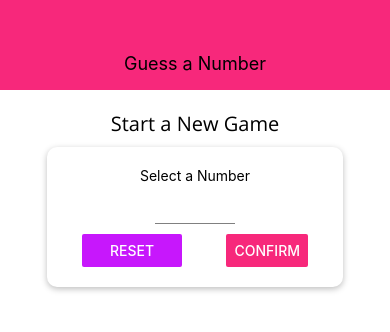
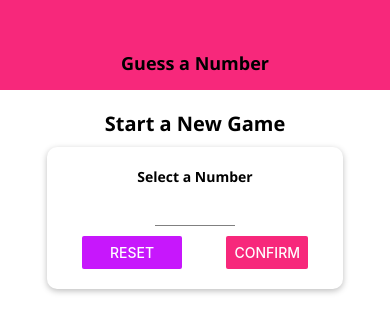
Before and after one commit to Pavel-Lunin/rn-GuessANumber, a React Native app: screen / in a window 390 px wide. Shown: the top 332 px of the page. Built offline with nearby package versions, Linux system fonts and the light colour scheme.

Commit message:
играюсь с применением шрифтов

```diff
--- /dev/null
+++ b/components/BodyText.js
@@ -0,0 +1,12 @@
+import React from 'react'
+import { Text, StyleSheet } from 'react-native'
+
+const BodyText = props => <Text style={styles.body}>{props.children}</Text>
+
+const styles = StyleSheet.create({
+    body: {
+        fontFamily: 'open-sans-bold'
+    }
+});
+
+export default BodyText
--- a/components/Header.js
+++ b/components/Header.js
@@ -1,11 +1,12 @@
 import React from 'react';
 import { StyleSheet, Text, View } from 'react-native';
 import Colors from '../constants/colors';
+import TitleText from './TitleText';
 
 const Header = ({ title }) => {
   return (
     <View style={styles.header}>
-      <Text style={styles.headerTitle}>{title}</Text>
+      <TitleText>{title}</TitleText>
     </View>
   );
 };
@@ -17,12 +18,8 @@
     paddingTop: 36,
     backgroundColor: Colors.primary,
     alignItems: 'center',
-    justifyContent: 'center',
-  },
-  headerTitle: {
-    color: 'black',
-    fontSize: 18,
-  },
+    justifyContent: 'center'
+  }
 });
 
 export default Header;
--- /dev/null
+++ b/components/TitleText.js
@@ -0,0 +1,13 @@
+import React from 'react'
+import { Text, StyleSheet } from 'react-native'
+
+const TitleText = props => <Text style={{...styles.title, ...props.style}}>{props.children}</Text>
+
+const styles = StyleSheet.create({
+    title: {
+        fontFamily: 'open-sans-bold',
+        fontSize: 18
+    }
+});
+
+export default TitleText
--- /dev/null
+++ b/constants/default-styles.js
@@ -0,0 +1,11 @@
+import { StyleSheet } from 'react-native';
+
+export default StyleSheet.create({
+    bodyText: {
+        fontFamily: 'open-sans'
+    },
+    title: {
+        fontFamily: 'open-sans-bold',
+        fontSize: 18
+    }
+});
--- a/package.json
+++ b/package.json
@@ -10,6 +10,7 @@
   "dependencies": {
     "expo": "~40.0.0",
     "expo-app-loading": "^1.0.3",
+    "expo-font": "~8.4.0",
     "expo-status-bar": "~1.0.3",
     "react": "16.13.1",
     "react-dom": "16.13.1",
--- a/screens/GameScreen.js
+++ b/screens/GameScreen.js
@@ -3,6 +3,8 @@
 
 import Card from '../components/Card';
 import NumberContainer from '../components/NumberContainer';
+
+import DefaultStyles from '../constants/default-styles';
 
 const generateRandomBetween = (min, max, exclude) => {
     min = Math.ceil(min);
@@ -57,7 +59,7 @@
 
     return (
         <View style={styles.screen}>
-            <Text>Opponent's Guess</Text>
+            <Text style={DefaultStyles.bodyText}>Opponent's Guess</Text>
             <NumberContainer>{currentGuess}</NumberContainer>
             <Card style={styles.buttonContainer}>
                 <Button title="МЕНЬШЕ" onPress={nextGuessHandler.bind(this, 'lower')} />
--- a/screens/StartGameScreen.js
+++ b/screens/StartGameScreen.js
@@ -8,9 +8,11 @@
     TouchableWithoutFeedback,
     View
 } from 'react-native';
+import BodyText from '../components/BodyText';
 import Card from '../components/Card';
 import Input from '../components/Input';
 import NumberContainer from '../components/NumberContainer';
+import TitleText from '../components/TitleText';
 import Colors from '../constants/colors';
 
 const StartGameScreen = ({ onStartGame }) => {
@@ -48,7 +50,7 @@
     if (confirmed) {
         confirmedOutput = (
             <Card style={styles.summaryContainer}>
-                <Text>You selected</Text>
+                <BodyText>You selected</BodyText>
                 <NumberContainer>{selectedNumber}</NumberContainer>
                 <Button title="START GAME" onPress={onStartGame(selectedNumber)} />
             </Card>
@@ -62,9 +64,9 @@
             }}
         >
             <View style={styles.screen}>
-                <Text style={styles.title}>Start a New Game</Text>
+                <TitleText style={styles.title}>Start a New Game</TitleText>
                 <Card style={styles.inputContainer}>
-                    <Text>Select a Number</Text>
+                    <BodyText>Select a Number</BodyText>
                     <Input
                         style={styles.input}
                         blurOnSubmit
@@ -110,7 +112,7 @@
     title: {
         fontSize: 20,
         marginVertical: 10,
-        fontFamily: 'open-sans-regular'
+        fontFamily: 'open-sans-bold'
     },
     inputContainer: {
         width: 300,
```
